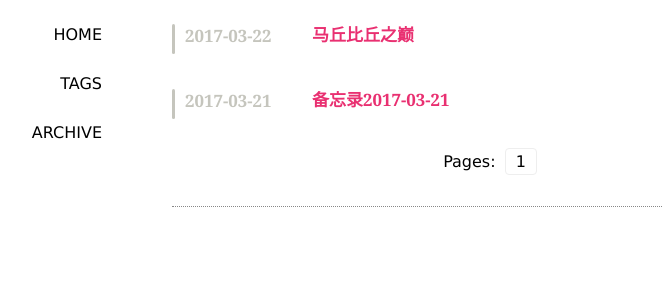
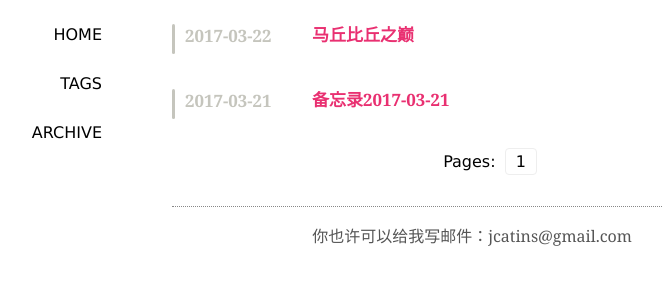
Before and after one commit to jcatins/jcatins.github.io, a plain HTML site: page index.html in a window 1280 px wide. Shown: the part 75-360 px from the top of the page, without its empty margins (168-830 px from the left). Drawn offline with Linux system fonts and the light colour scheme.

Commit message:
Update index.html

```diff
--- a/index.html
+++ b/index.html
@@ -1,8 +1,6 @@
 <!DOCTYPE HTML>
-<html xmlns:wb="http://open.weibo.com/wb">
 <html>
 <head>
-    <script src="http://tjs.sjs.sinajs.cn/open/api/js/wb.js" type="text/javascript" charset="utf-8"></script>
     <meta charset="UTF-8">
     <meta name="viewport" content="width=device-width, initial-scale=1.0"/>
     <meta name="Keywords" content="blog"/>
@@ -34,7 +32,7 @@
     <div class="innermain" id="main">
     </div>
     <div class="footer">
-        <wb:follow-button uid="2991975565" type="red_1" width="67" height="24" ></wb:follow-button>
+        <p>你也许可以给我写邮件：jcatins@gmail.com</p>
     </div>
 
 </div>
```
